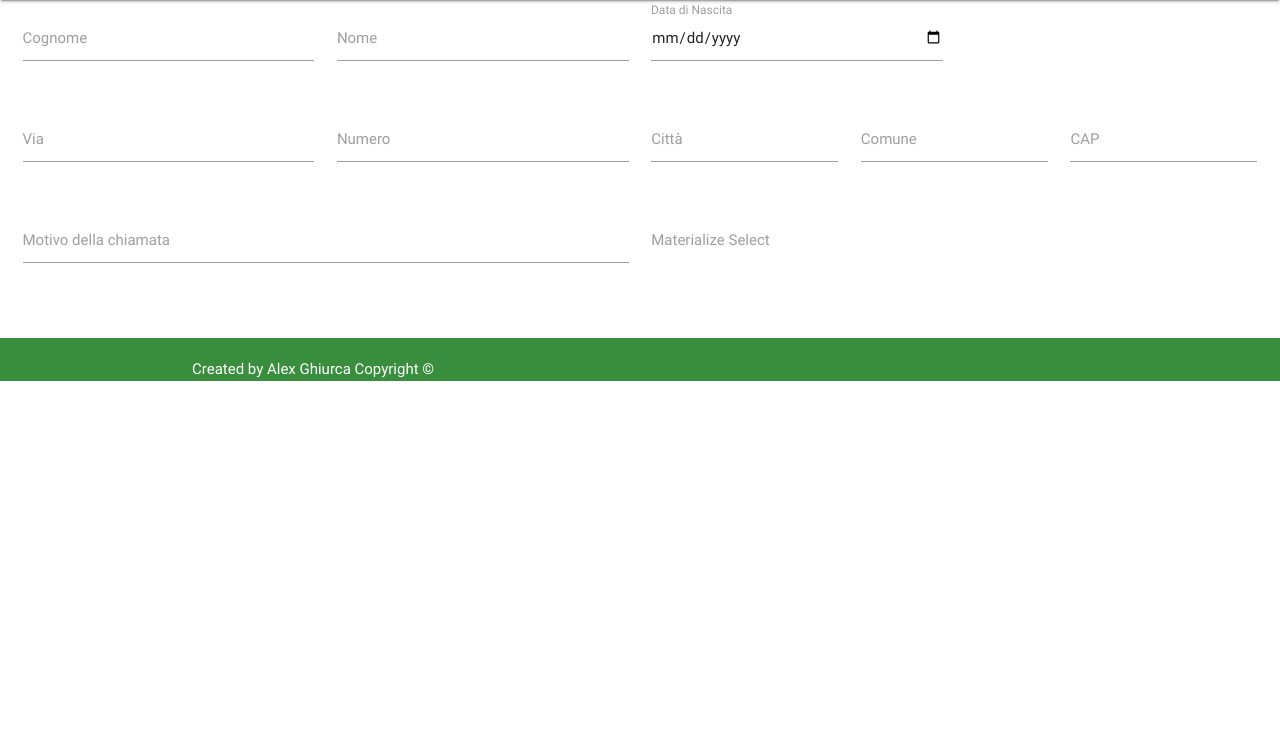
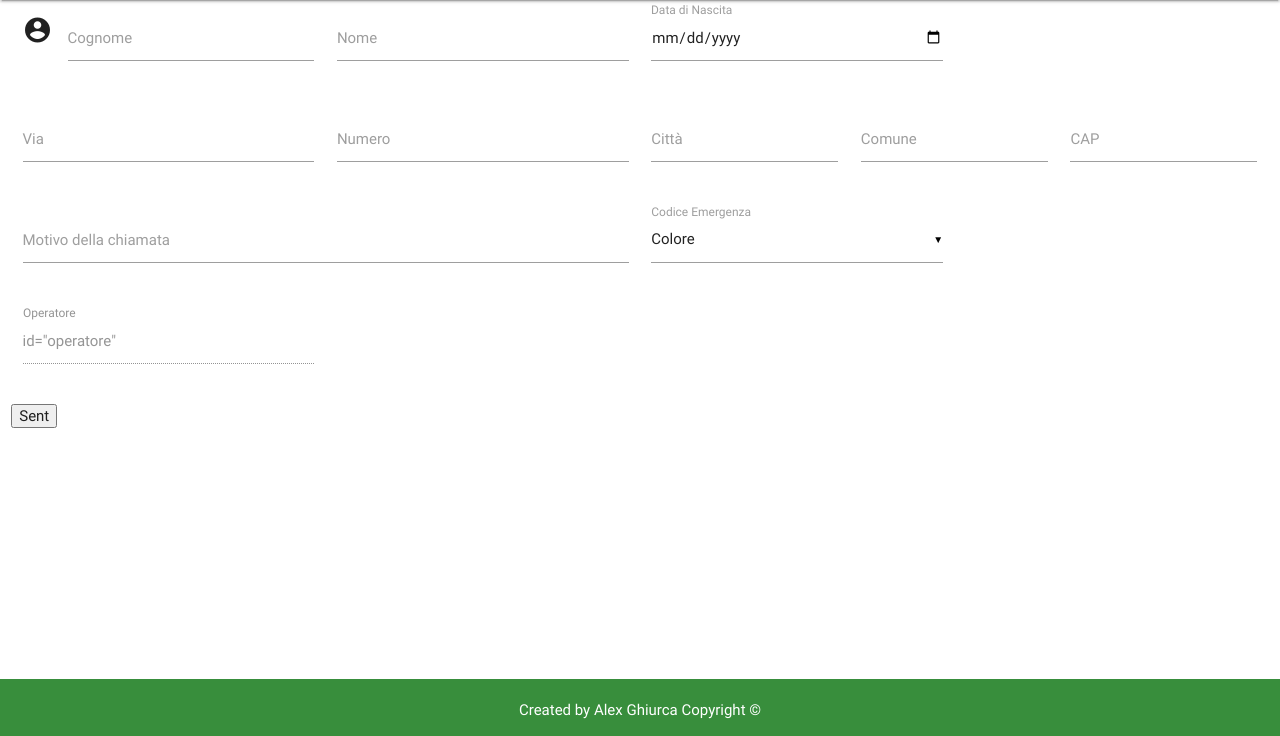
Before and after one commit to AlexCG97/Alfa0-Site, a PHP site: page /form.php in a window 1280 px wide. Shown: the part 64-800 px from the top of the page. Run offline with PHP 8.4, Linux system fonts and the light colour scheme; the visitor is signed in with stand-in values (Sample User, id 1).

Commit message:
Modifiche e update generali.

```diff
--- a/form.php
+++ b/form.php
@@ -8,8 +8,20 @@ if(!isset($_SESSION['login_user'])){
 ?>
 <html>
 <head>
+  <style>
+footer {
+    padding: 1em;
+    color: white;
+    background-color: black;
+    text-align: center;
+  width:100%;
+  position: fixed;
+    bottom: 0;
+}
+</style>
 	<title>Inserimento Dati</title>
   <link rel="stylesheet" href="styles.css">
+  <script src="https://ajax.googleapis.com/ajax/libs/jquery/3.3.1/jquery.min.js"></script>
   <link href="https://fonts.googleapis.com/css?family=Roboto" rel="stylesheet">
   <link href="https://fonts.googleapis.com/icon?family=Material+Icons" rel="stylesheet">
   <!--Import materialize.css-->
@@ -26,57 +38,69 @@ if(!isset($_SESSION['login_user'])){
     </nav>
 
     <div class="row">
-    <form class="col s12">
+    <form class="col s12" method="post" action="input.php">
       <div class="row">
         <div class="input-field col s3">
-                <input id="cognome" type="text" class="validate">
+          <i class="material-icons prefix">account_circle</i>
+                <input id="cognome" type="text" name="cognome" class="validate">
                 <label for="cognome" class="active">Cognome</label>
             </div>
         <div class="input-field col s3">
-          <input id="nome" type="text" class="validate">
+          <input id="nome" type="text" name="nome" class="validate">
           <label for="nome" class="active">Nome</label>
         </div>
         <div class="input-field col s3">
-          <input id="data" type="date" class="validate">
+          <input id="data" type="date" name="data" class="validate">
           <label for="data" class="active">Data di Nascita</label>
         </div>
       </div>
       <div class="row">
         <div class="input-field col s3">
-          <input id="via" type="text" class="validate">
+          <input id="via" type="text" name="via" class="validate">
           <label for="via" class="active">Via</label>
         </div>
         <div class="input-field col s3">
-          <input id="numero" type="number" class="validate">
+          <input id="numero" type="number" name="numero" class="validate">
           <label for="numero" class="active">Numero</label>
         </div>
         <div class="input-field col s2">
-          <input id="citta" type="text" class="validate">
+          <input id="citta" type="text" name="citta" class="validate">
           <label for="citta" class="active">Città</label>
         </div>
         <div class="input-field col s2">
-          <input id="comune" type="text" class="validate">
+          <input id="comune" type="text" name="comune" class="validate">
           <label for="comune" class="active">Comune</label>
         </div>
         <div class="input-field col s2">
-          <input id="cap" type="number" class="validate">
+          <input id="cap" type="number" name="cap" class="validate">
           <label for="cap" class="active">CAP</label>
         </div>
       </div>
       <div class="row">
         <div class="input-field col s6">
-          <input id="chiamata" type="text" class="validate">
+          <input id="chiamata" type="text" name="chiamata" class="validate">
           <label for="chiamata" class="active">Motivo della chiamata</label>
         </div>
-        <div class="input-field col s6">
-        <select>
-          <option value="" disabled selected>Choose your option</option>
-          <option value="1">Option 1</option>
-          <option value="2">Option 2</option>
-          <option value="3">Option 3</option>
-        </select>
-        <label>Materialize Select</label>
+        <div class="input-field col s3">
+      <select name="codice">
+        <option value="" disabled selected>Colore</option>
+        <option value="bianco"> Bianco </option>
+        <option value="verde"> Verde </option>
+        <option value="giallo"> Giallo </option>
+        <option value="Rosso"> Rosso </option>
+      </select>
+        <label>Codice Emergenza</label>
       </div>
+      </div>
+      <div class="row">
+        <div class="input-field col s3">
+          <input disabled value=<?php $username ?> id="operatore" type="text" class="validate">
+          <label for="disabled">Operatore</label>
+        </div>
+
+      </div>
+      <div class="row">
+        <input type="submit" name="submit" value="Sent">
       </div>
     </form>
   </div>
@@ -163,11 +187,14 @@ if(!isset($_SESSION['login_user'])){
 <footer class="page-footer green darken-2">
     <div class="container">
         Created by Alex Ghiurca Copyright &copy;
-      </div>
+    </div>
 </footer>
 <!--JavaScript at end of body for optimized loading-->
-<script src="https://ajax.googleapis.com/ajax/libs/jquery/3.3.1/jquery.min.js"></script>
 <script type="text/javascript" src="js/materialize.min.js"></script>
-
+<script>
+$(document).ready(function() {
+    $('select').material_select();
+});
+</script>
 </body>
 </html>
--- a/home.php
+++ b/home.php
@@ -80,7 +80,7 @@ body {
           				<p>Inserisci una nuova missione da inviare ad una ambulanza.</p>
         			</div>
         			<div class="card-action">
-          				<a href="#">Clicca qui</a>
+          				<a href="form.php">Clicca qui</a>
         			</div>
       			</div>
     		</div>
```
